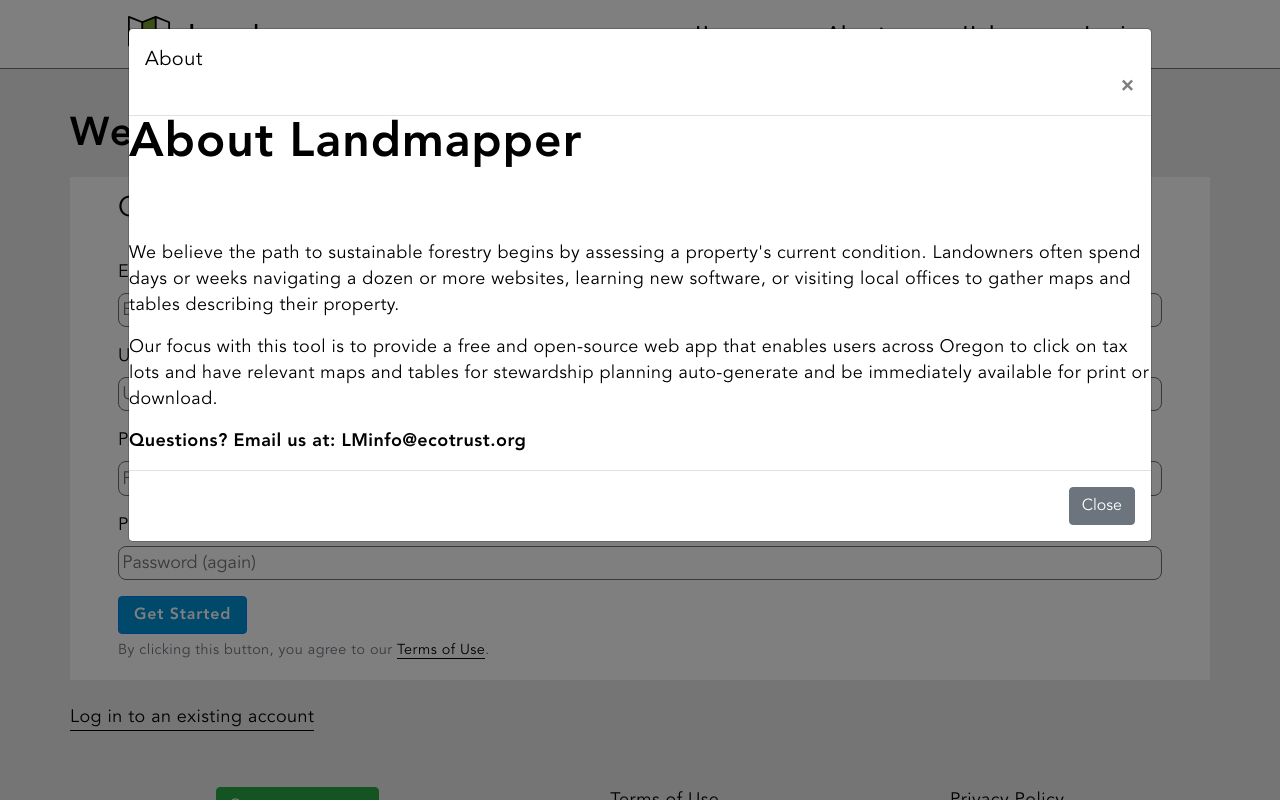
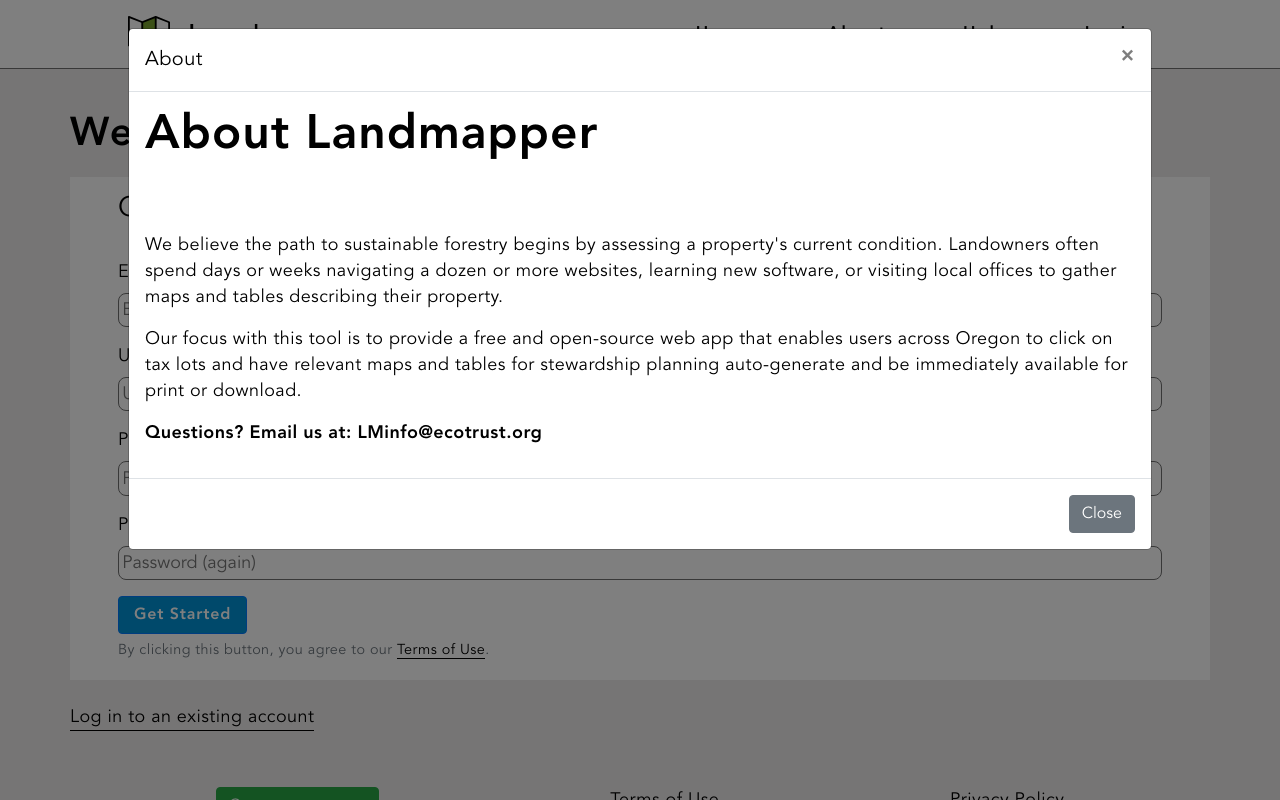
Before and after one commit to Ecotrust/landmapper, a Django app: page /auth/signup/ in a window 1280 px wide, after a click that opens the changed part. Run offline with Django 4.2, Linux system fonts and the light colour scheme; data comes from the database, SQL or seed files in the repository; some libraries are stand-ins or nearby versions.

Commit message:
fixing some old modal styles

```diff
--- a/landmapper/app/static/landmapper/css/base.css
+++ b/landmapper/app/static/landmapper/css/base.css
@@ -399,21 +399,12 @@ body div.transparent-sticky-footer button.feedback-button:hover {
 .modal.show .modal-dialog .modal-content {
   max-height: calc(-56px + 100vh);
   padding: 0;
-  overflow: auto;
-}
-
-.modal-header {
-  display: unset;
 }
 
 .modal-header .close {
   float: right;
   font-size: 30;
   font-weight: bold;
-}
-
-.modal.show .modal-dialog .modal-content .modal-body {
-  padding: 0;
 }
 
 #feedback-modal .modal-content .modal-body .wrap iframe, #feedback-modal iframe {
@@ -433,3 +424,7 @@ body div.transparent-sticky-footer button.feedback-button:hover {
 #error-modal div.modal-body {
   padding: 2rem;
 }
+
+div.modal-body {
+  overflow: auto;
+}
```
